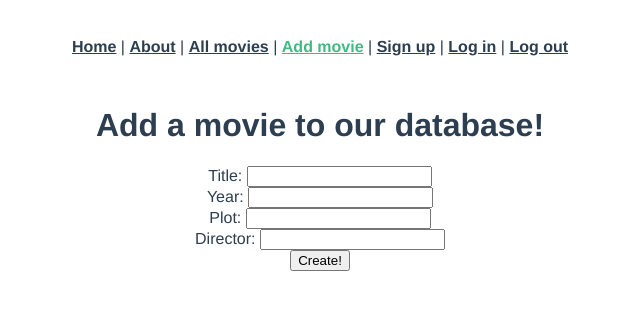
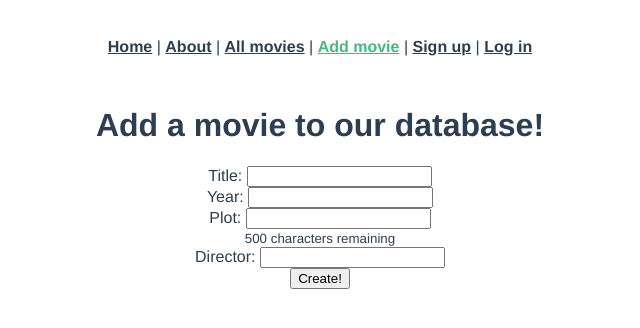
Before and after one commit to SamSharff/movie-vue-app-frontend, a Vue app: page /movies/new in a window 1280 px wide. Shown: the top 328 px of the page, without its empty margins (320-960 px from the left). Built offline with nearby package versions, Linux system fonts and the light colour scheme.

Commit message:
adds character count to plot; adds use of jwt to conditionally hide/show log-in/log-out/sign-up links depending on current status (pg has to be refreshed though...)

```diff
--- a/src/App.vue
+++ b/src/App.vue
@@ -1,3 +1,12 @@
+<script>
+export default {
+  methods: {
+    isLoggedIn: function () {
+      return localStorage.getItem("jwt");
+    },
+  },
+};
+</script>
 <template>
   <nav>
     <router-link to="/">Home</router-link>
@@ -8,11 +17,14 @@
     |
     <router-link to="/movies/new">Add movie</router-link>
     |
-    <router-link to="/movies/signup">Sign up</router-link>
-    |
-    <router-link to="/movies/login">Log in</router-link>
-    |
-    <router-link to="/movies/logout">Log out</router-link>
+    <span v-if="isLoggedIn()">
+      <router-link to="/movies/logout">Log out</router-link>
+    </span>
+    <span v-else>
+      <router-link to="/movies/signup">Sign up</router-link>
+      |
+      <router-link to="/movies/login">Log in</router-link>
+    </span>
   </nav>
   <router-view />
 </template>
--- a/src/views/MoviesNew.vue
+++ b/src/views/MoviesNew.vue
@@ -4,7 +4,7 @@ import axios from "axios";
 export default {
   data: function () {
     return {
-      newMovieParams: {},
+      newMovieParams: { plot: "" },
       error: [],
     };
   },
@@ -29,7 +29,7 @@ export default {
 <template>
   <div class="movies-new">
     <h1>Add a movie to our database!</h1>
-    <div>
+    <form>
       Title:
       <input type="text" v-model="newMovieParams.title" />
       <br />
@@ -39,11 +39,13 @@ export default {
       Plot:
       <input type="text" v-model="newMovieParams.plot" />
       <br />
+      <small>{{ 500 - newMovieParams.plot.length }} characters remaining</small>
+      <br />
       Director:
       <input type="text" v-model="newMovieParams.director" />
       <br />
       <button v-on:click="createMovie()">Create!</button>
-    </div>
+    </form>
   </div>
   <!-- <form>
     <ul>
```
